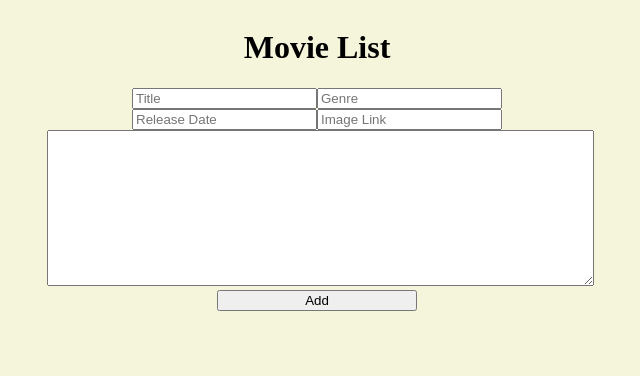
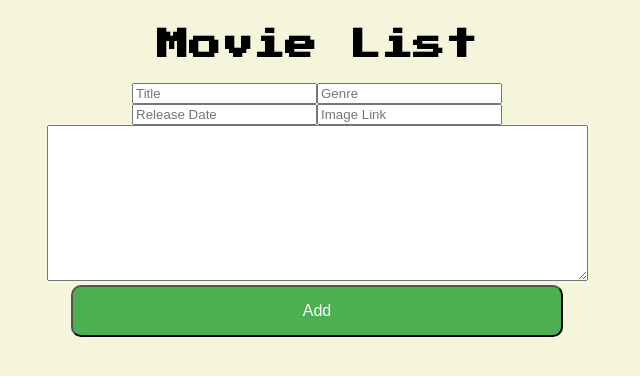
Before and after one commit to fakeboyas/week3-day2-task1-fetchgit, a plain HTML site: page index.html in a window 1280 px wide. Shown: the whole page, without its empty margins (323-963 px from the left). Drawn offline with Linux system fonts and the light colour scheme; no server answers.

Commit message:
refixing CSS

```diff
--- a/style.css
+++ b/style.css
@@ -1,3 +1,5 @@
+@import url("https://fonts.googleapis.com/css2?family=Press+Start+2P&display=swap");
+
 body {
     background-color: beige;
 }
@@ -7,8 +9,12 @@
     align-items: center;
     justify-content: center;
     flex-direction: column;
+    flex-wrap: wrap;
 }
 
+h1 {
+    font-family: "Press Start 2P", cursive;
+}
 .container-1 {
     display: flex;
     flex-direction: row;
@@ -19,7 +25,15 @@
 }
 
 .add-btn {
-    width: 300px;
+    background-color: #4caf50; /* Green */
+    border-radius: 10px;
+    color: white;
+    padding: 15px 32px;
+    text-align: center;
+    text-decoration: none;
+    display: inline-block;
+    font-size: 16px;
+    width: 39%;
 }
 
 .container1-1 {
@@ -28,6 +42,7 @@
     flex-wrap: wrap;
     align-items: center;
     justify-content: space-around;
+    margin-top: 40px;
 }
 .display-card {
     display: flex;
@@ -82,11 +97,14 @@
     .textArea1 {
         width: 100%;
     }
-}
     .add-btn {
         width: 200px;
     }
 
+    h1 {
+        font-size: 20px;
+    }
     textarea {
         width: 100%;
     }
+}
```
Lines whose indentation alone changed are shown as unchanged.
